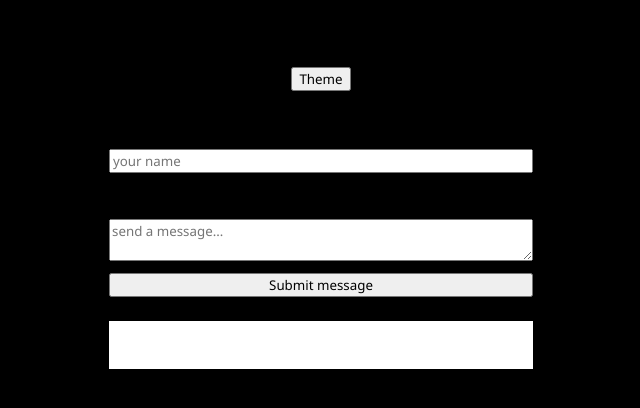
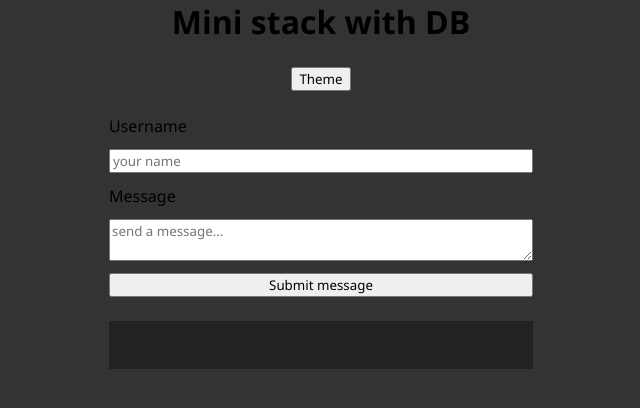
Before and after one commit to The-Awkward-Customer/mini-stack-with-db, a website built with Vite: page client/index.html in a window 1280 px wide. Both pictures are taken after a click on the button "Theme". Shown: the whole page, without its empty margins (319-959 px from the left). Built offline with nearby package versions, Linux system fonts and the light colour scheme; no server answers.

Commit message:
fixed themeing

```diff
--- a/client/style.css
+++ b/client/style.css
@@ -1,19 +1,39 @@
+/* Define color variables for light and dark themes */
 :root {
-  --bg-page-light: white;
-  --bg-primary-light: black;
-  --fg-primary-light: black;
-  --fg-on-primary-light: white;
+  --bg-page-light: #ffffff; /* Light background */
+  --bg-primary-light: #eeeeee; /* Light primary color */
+  --fg-primary-light: #333333; /* Light foreground color */
+  --fg-on-primary-light: #111111; /* Light on primary color */
 
-  --bg-page-dark: black;
-  --bg-primary-dark: white;
-  --fg-primary-dark: white;
-  --fg-on-primary-dark: black;
+  --bg-page-dark: #333333; /* Dark background */
+  --bg-primary-dark: #222222; /* Dark primary color */
+  --fg-primary-dark: #ffffff; /* Dark foreground color */
+  --fg-on-primary-dark: #dddddd; /* Dark on primary color */
 }
+
+/* Default light theme */
+:root {
+  --bg-page: var(--bg-page-light);
+  --bg-primary: var(--bg-primary-light);
+  --fg-primary: var(--fg-primary-light);
+  --fg-on-primary: var(--fg-on-primary-light);
+}
+
+/* Dark theme when .dark-theme class is added to the root */
+.dark-theme {
+  --bg-page: var(--bg-page-dark);
+  --bg-primary: var(--bg-primary-dark);
+  --fg-primary: var(--fg-primary-dark);
+  --fg-on-primary: var(--fg-on-primary-dark);
+}
+
 /* regarding resets */
 * {
   margin: 0px;
   box-sizing: border-box;
   font-family: "Segoe UI", Tahoma, Geneva, Verdana, sans-serif;
+  /* Handles transition for all elements */
+  transition: all 0.2s;
 }
 
 body {
--- a/client/theme.js
+++ b/client/theme.js
@@ -8,15 +8,11 @@ document.getElementById("themeBtn").addEventListener("click", function () {
 
   if (clicked === false) {
     // Switch to dark theme
-    root.style.setProperty("--bg-page", "var(--bg-page-dark)");
-    root.style.setProperty("--bg-primary", "var(--bg-primary-dark)");
-    root.style.setProperty("--fg-primary", "var(--fg-primary-dark)");
-    root.style.setProperty("--fg-on-primary", "var(--fg-on-primary-dark)");
+    root.classList.add("dark-theme");
+    console.log("dark enabled");
   } else {
     // Switch to light theme
-    root.style.setProperty("--bg-page", "var(--bg-page-light)");
-    root.style.setProperty("--bg-primary", "var(--bg-primary-light)");
-    root.style.setProperty("--fg-primary", "var(--fg-primary-light)");
-    root.style.setProperty("--fg-on-primary", "var(--fg-on-primary-light)");
+    root.classList.remove("dark-theme");
+    console.log("light enabled");
   }
 });
```
